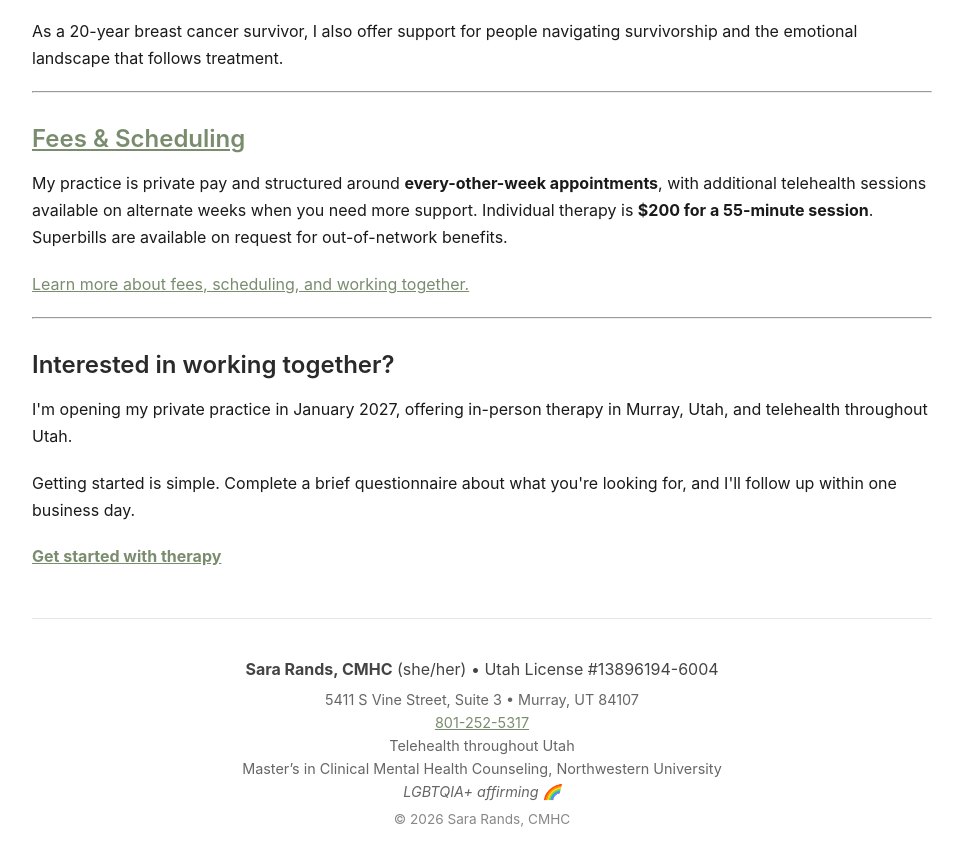
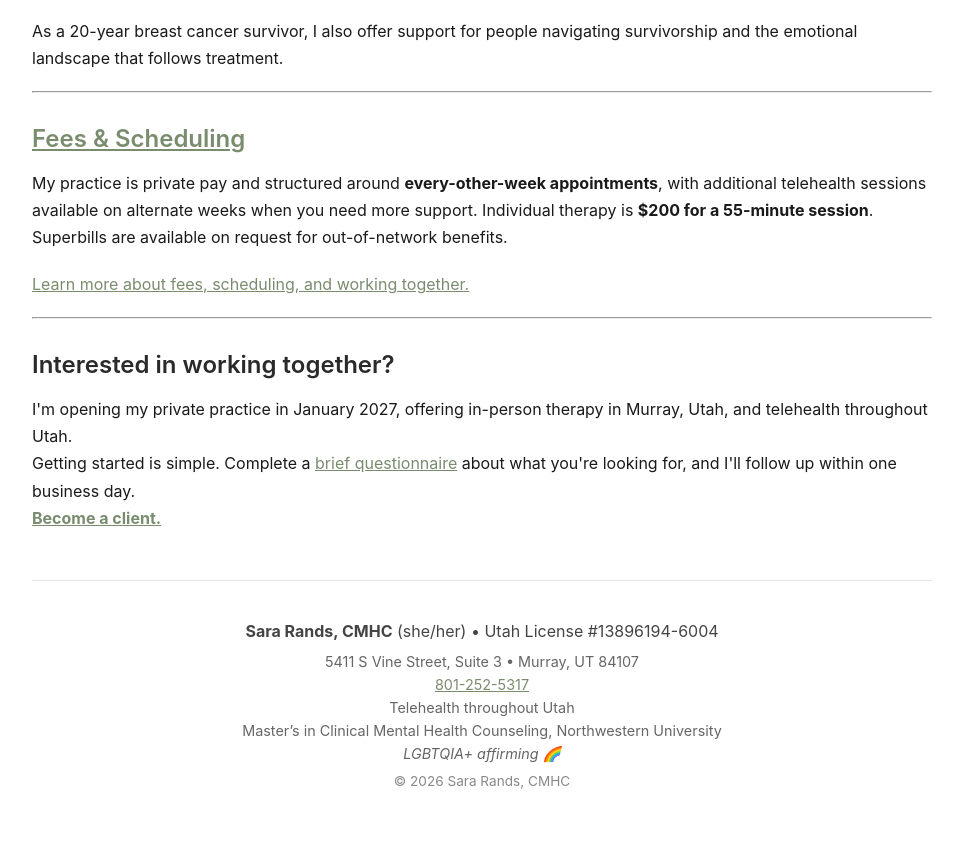
Before and after one commit to SaraRands/sararands-site, a Jekyll site: the page built from index.md, in a window 1280 px wide and 900 px high, scrolled down 3733 px. Shown: the top 866 px of the window, without its empty margins (158-1121 px from the left). Built offline with Jekyll 4.4.1, drawn with Linux system fonts in a browser that asks for light colours.

Commit message:
availabilty more

```diff
--- a/_includes/availability.html
+++ b/_includes/availability.html
@@ -19,8 +19,6 @@
 
 {% if include.note %}<p>{{ include.note }}</p>{% endif %}
 
-<p>I'm opening my private practice in January 2027, offering in-person therapy in Murray, Utah, and telehealth throughout Utah.</p>
-
-<p>Getting started is simple. Complete a brief questionnaire about what you're looking for, and I'll follow up within one business day.</p>
-
-<p><strong><a href="{{ avail_form }}">Get started with therapy</a></strong></p>
+<p>I'm opening my private practice in January 2027, offering in-person therapy in Murray, Utah, and telehealth throughout Utah.  <br>
+  Getting started is simple. Complete a <a href="{{ avail_form }}">brief questionnaire</a> about what you're looking for, and I'll follow up within one business day.  <br>
+<strong><a href="{{ avail_form }}">Become a client.</a></strong></p>
```
